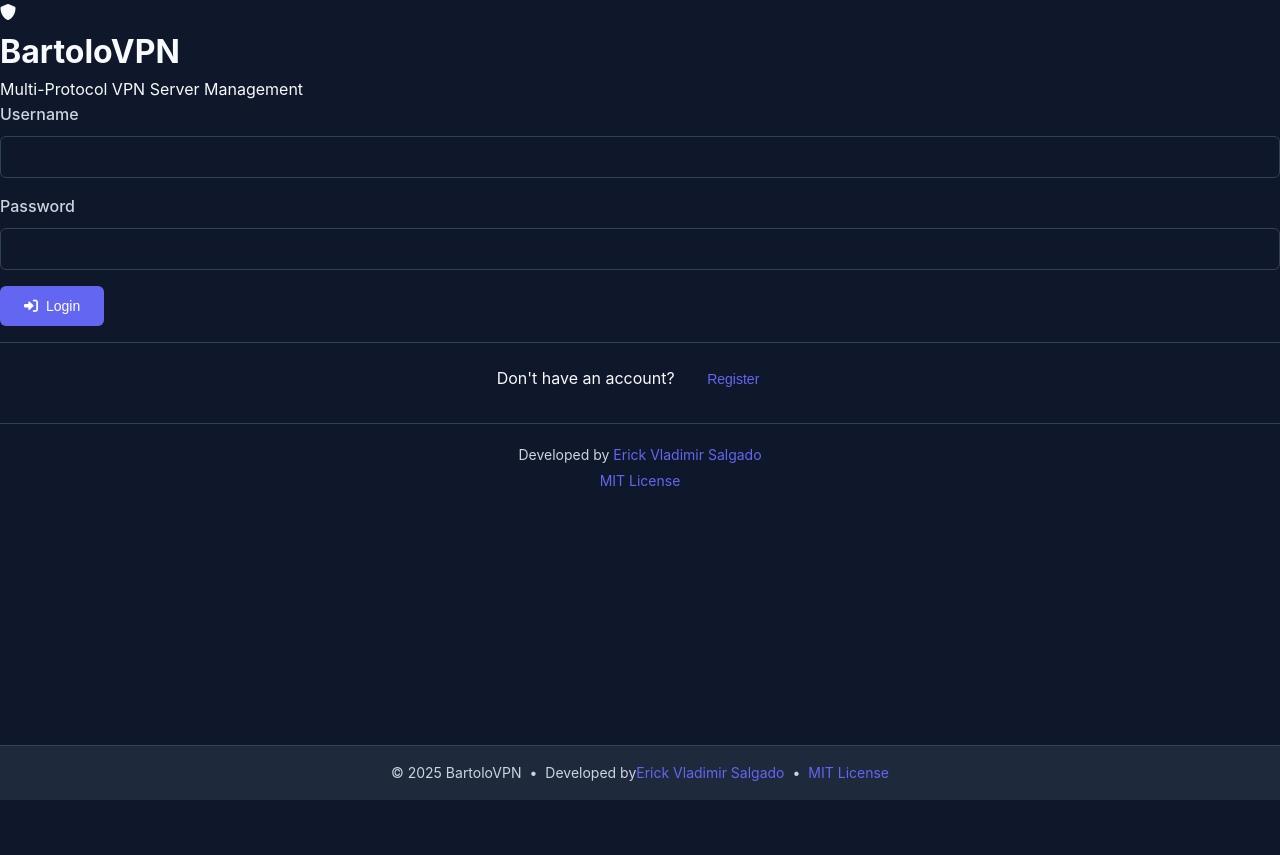
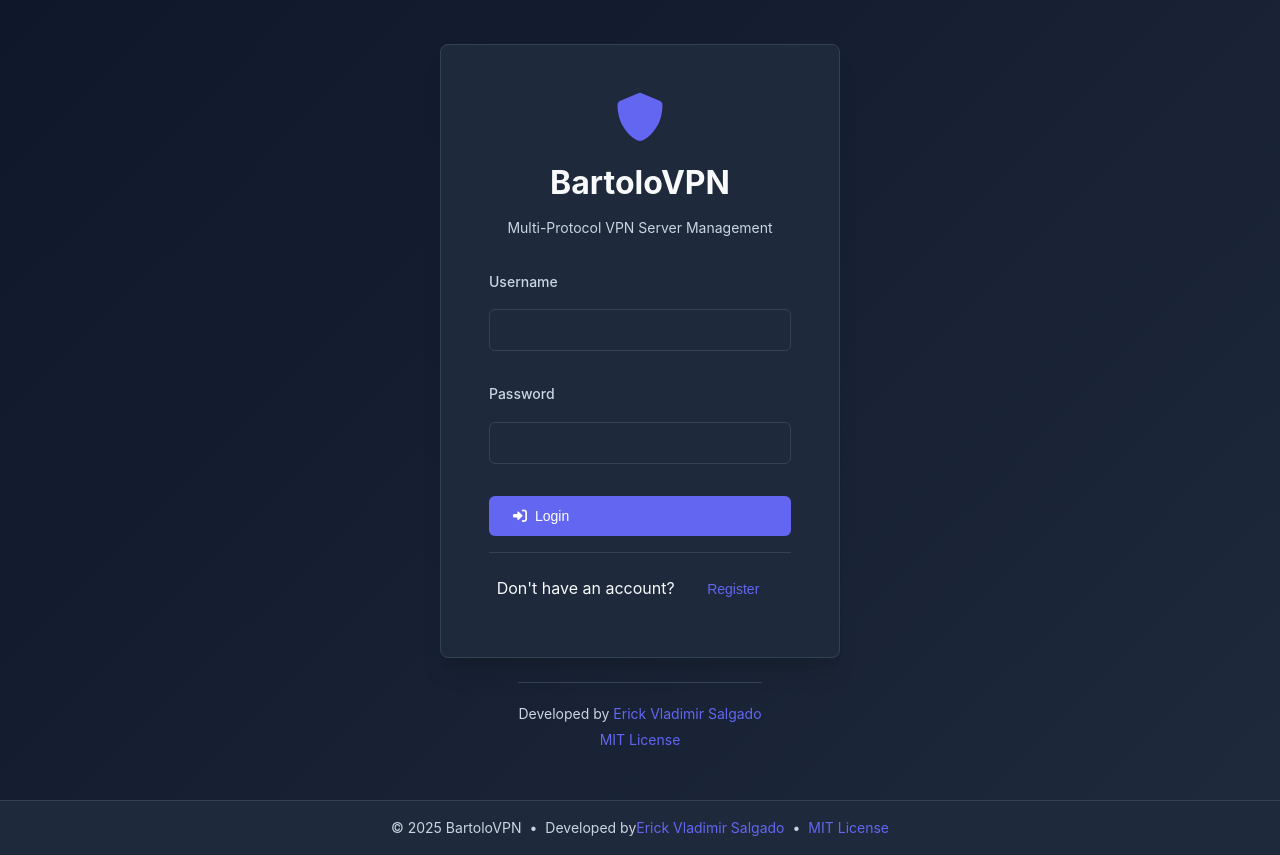
Before and after one commit to Cuban100/BartoloVPN, a Python web app: template web/templates/index.html in a window 1280 px wide. Before the commit the page ends 800 px from the top, so only its background shows below. Run offline with Jinja, Linux system fonts and the light colour scheme; the template is opened without the code that fills it, so the values that code supplies are empty.

```diff
--- a/web/static/css/style.css
+++ b/web/static/css/style.css
@@ -70,6 +70,91 @@ body {
     flex: 1;
     display: flex;
     flex-direction: column;
+}
+
+/* Login Screen Styles */
+.login-container {
+    display: flex;
+    flex-direction: column;
+    align-items: center;
+    justify-content: center;
+    min-height: 100vh;
+    padding: var(--spacing-lg);
+    background: linear-gradient(135deg, var(--bg-primary) 0%, var(--bg-secondary) 100%);
+}
+
+.login-card {
+    background-color: var(--bg-card);
+    border: 1px solid var(--border-color);
+    border-radius: var(--radius-lg);
+    padding: var(--spacing-2xl);
+    width: 100%;
+    max-width: 400px;
+    box-shadow: var(--shadow-xl);
+}
+
+.login-header {
+    text-align: center;
+    margin-bottom: var(--spacing-xl);
+}
+
+.login-header i {
+    font-size: 3rem;
+    color: var(--primary-color);
+    margin-bottom: var(--spacing-md);
+}
+
+.login-header h1 {
+    font-size: 2rem;
+    font-weight: 700;
+    color: var(--text-primary);
+    margin-bottom: var(--spacing-sm);
+}
+
+.login-header p {
+    color: var(--text-secondary);
+    font-size: 0.875rem;
+}
+
+.login-form {
+    display: flex;
+    flex-direction: column;
+    gap: var(--spacing-md);
+}
+
+.form-group {
+    display: flex;
+    flex-direction: column;
+    gap: var(--spacing-sm);
+}
+
+.form-group label {
+    font-size: 0.875rem;
+    font-weight: 500;
+    color: var(--text-primary);
+}
+
+.form-group input {
+    padding: var(--spacing-md);
+    border: 1px solid var(--border-color);
+    border-radius: var(--radius-md);
+    background-color: var(--bg-secondary);
+    color: var(--text-primary);
+    font-size: 0.875rem;
+    transition: border-color 0.2s ease;
+}
+
+.form-group input:focus {
+    outline: none;
+    border-color: var(--primary-color);
+    box-shadow: 0 0 0 3px rgba(99, 102, 241, 0.1);
+}
+
+.error-message {
+    color: var(--danger-color);
+    font-size: 0.875rem;
+    margin-top: var(--spacing-sm);
+    text-align: center;
 }
 
 /* Footer Styles */
```
Also changed, not shown: web/static/js/app.js (+50 -14 lines).
